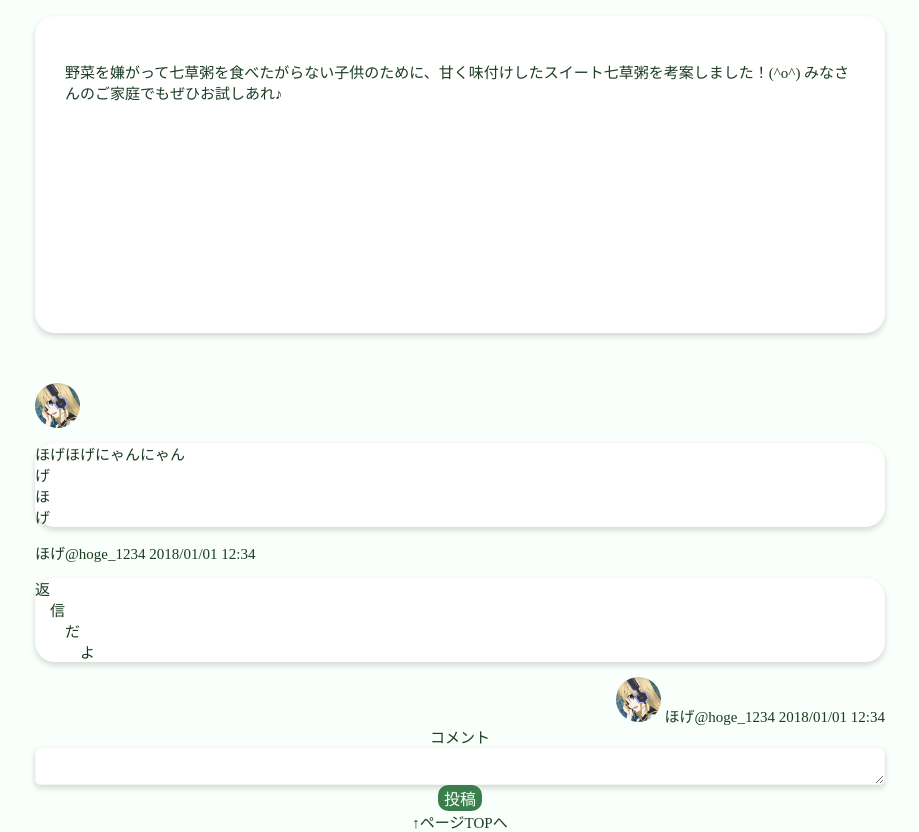
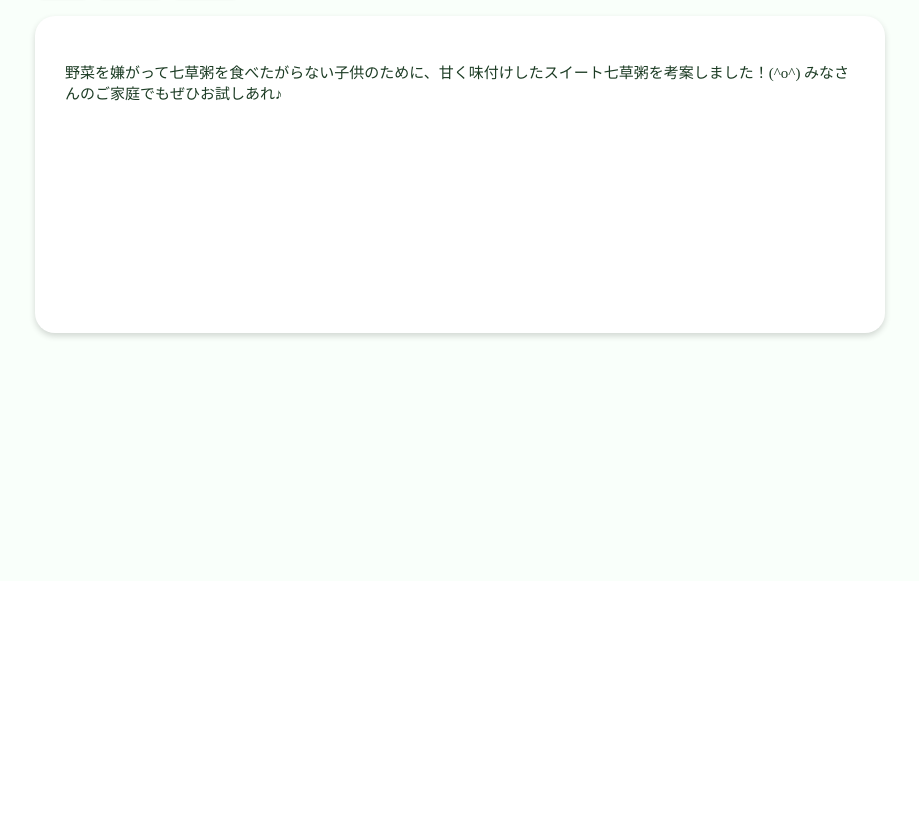
Before and after one commit to hsm-hx/Nanakusa, a plain HTML site: page web/detail.html in a window 1280 px wide. Shown: the part 219-1051 px from the top of the page, without its empty margins (180-1099 px from the left). After the commit the page ends 800 px from the top, so only its background shows below. Drawn offline with Linux system fonts and the light colour scheme.

```diff
--- a/web/detail.html
+++ b/web/detail.html
@@ -42,41 +42,6 @@
             </p>
           </div>
         </div>
-
-        <div class="comment">
-          <div class="comment-others">
-            <img src="img/user/mfvlO0Bx_400x400.jpg" class="user-icon user-icon-small">
-            <div class="box">
-              <p>
-                ほげほげにゃんにゃん<br>
-                げ<br>
-                ほ<br>
-                げ<br>
-              </p>
-            </div>
-            <span class="comment-name">ほげ@hoge_1234 2018/01/01 12:34</span>
-          </div>
-          <div class="comment-mine">
-            <div class="box">
-              <p>
-                返<br>
-                　信<br>
-                　　だ<br>
-                　　　よ<br>
-              </p>
-            </div>
-            <img src="img/user/mfvlO0Bx_400x400.jpg" class="user-icon user-icon-small">
-            <span class="comment-name">ほげ@hoge_1234 2018/01/01 12:34</span>
-          </div>
-
-          <div class="comment-form">
-            <label>コメント</label>
-            <textarea></textarea>
-            <button class="link-button" type="submit">投稿</button>
-          </div>
-        </div>
-
-        <span id="jump">↑ページTOPへ</span>
       </div>
     </div>
   </body>
```
